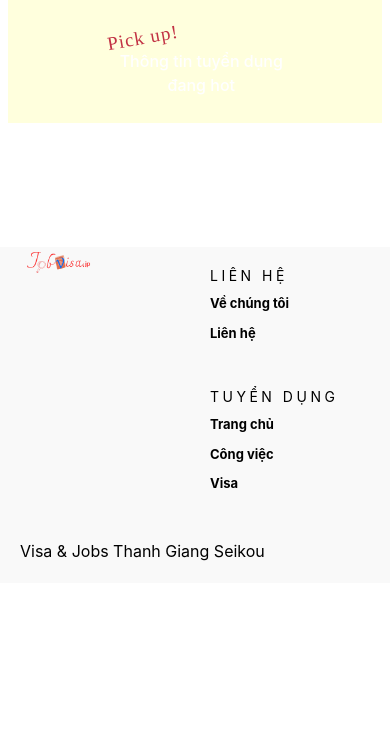
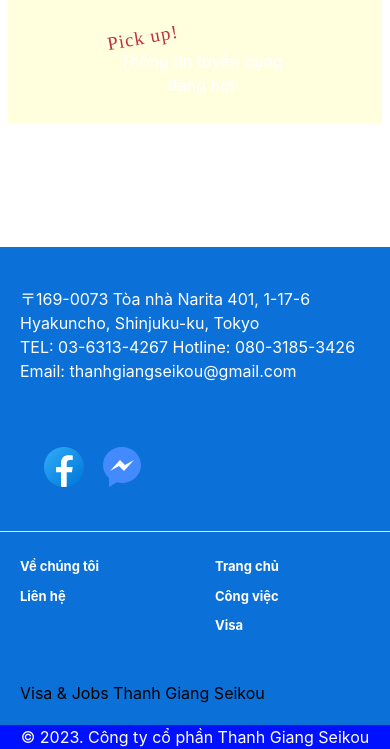
Before and after one commit to doanhnd5/jobmagement, a Laravel app: page /job/list in a window 390 px wide. Shown: the part 657-1406 px from the top of the page. Before the commit the page ends 1218 px from the top, so only its background shows below. Run offline with Laravel 10, Linux system fonts and the light colour scheme; data that the repository does not hold is empty; some libraries are stand-ins or nearby versions; some web fonts are replaced.

Commit message:
duc update footer

```diff
--- a/public/css/base.css
+++ b/public/css/base.css
@@ -930,25 +930,65 @@
     width: 100%;
     position: relative;
     height: auto;
-    background-color: rgb(249, 249, 249);
+    background-color: #0b70d8;
   }
-  .footer .col {
-    width: 190px;
-    height: auto;
-    float: left;
-    box-sizing: border-box;
-    -webkit-box-sizing: border-box;
-    -moz-box-sizing: border-box;
-    padding: 0px 20px 20px 20px;
-  }
-  .footer .col.map-col {
-    width: 380px;
+  .footer .col.logo {
+    width: 25%;
     height: auto;
     float: left;
     box-sizing: border-box;
     -webkit-box-sizing: border-box;
     -moz-box-sizing: border-box;
     padding: 20px 20px 20px 20px;
+  }
+  .footer .col.adress{
+    width: 50%;
+    height: auto;
+    float: left;
+    box-sizing: border-box;
+    -webkit-box-sizing: border-box;
+    -moz-box-sizing: border-box;
+    padding: 40px 20px 20px 20px;
+  }
+  .footer .col.sns {
+    width: 25%;
+    height: auto;
+    float: left;
+    box-sizing: border-box;
+    -webkit-box-sizing: border-box;
+    -moz-box-sizing: border-box;
+    padding: 20px 20px 20px 20px;
+  }
+  .footer .col.facebook {
+    width: 50%;
+    height: auto;
+    float: left;
+    box-sizing: border-box;
+    -webkit-box-sizing: border-box;
+    -moz-box-sizing: border-box;
+    padding: 20px 20px 20px 20px;
+  }
+  .footer .col.contact {
+    width: 25%;
+    height: auto;
+    float: left;
+    box-sizing: border-box;
+    -webkit-box-sizing: border-box;
+    -moz-box-sizing: border-box;
+    padding: 20px 20px 20px 20px;
+  }
+  .footer .col.page {
+    width: 20%;
+    height: auto;
+    float: left;
+    box-sizing: border-box;
+    -webkit-box-sizing: border-box;
+    -moz-box-sizing: border-box;
+    padding: 20px 20px 20px 20px;
+  }
+  .sns-icon{
+    padding: 20px 20px 20px 20px;
+
   }
   .footer .col h1 {
     margin: 0;
@@ -968,7 +1008,7 @@
     padding: 0;
   }
   .footer .col ul li {
-    color: #000000;
+    color: #ffffff;
     font-size: 18px;
     font-family: inherit;
     font-weight: bold;
@@ -977,6 +1017,9 @@
     transition: .2s;
     -webkit-transition: .2s;
     -moz-transition: .2s;
+  }
+  .footer .col p {
+    color: #ffffff;
   }
   .social ul li {
     display: inline-block;
@@ -991,6 +1034,11 @@
   }
   .clearfix {
     clear: both;
+  }
+  .copyright{
+    background-color: #0011ff;
+    text-align: center;
+    color: white;
   }
   @media only screen and (min-width: 1280px) {
     .contain {
@@ -1008,8 +1056,53 @@
     }
   }
   @media only screen and (max-width: 950px) {
-    .footer .col {
-      width: 33%;
+    .footer {
+      background-color: #0b70d8 !important;
+    }
+    .footer .col.sns{
+      width: 100%;
+      height: auto;
+      float: left;
+      box-sizing: border-box;
+      -webkit-box-sizing: border-box;
+      -moz-box-sizing: border-box;
+    }
+    .footer .col.adress{
+      width: 100%;
+      height: auto;
+      float: left;
+      box-sizing: border-box;
+      -webkit-box-sizing: border-box;
+      -moz-box-sizing: border-box;
+    }
+    .footer .col.facebook {
+      width: 100%;
+      height: auto;
+      float: left;
+      box-sizing: border-box;
+      -webkit-box-sizing: border-box;
+      -moz-box-sizing: border-box;
+    }
+    .footer .col.logo {
+      display:none;
+    }
+    .footer .col.contact {
+      width: 50%;
+      height: auto;
+      float: left;
+      box-sizing: border-box;
+      -webkit-box-sizing: border-box;
+      -moz-box-sizing: border-box;
+      padding: 20px 20px 20px 20px;
+    }
+    .footer .col.page {
+      width: 50%;
+      height: auto;
+      float: left;
+      box-sizing: border-box;
+      -webkit-box-sizing: border-box;
+      -moz-box-sizing: border-box;
+      padding: 20px 20px 20px 20px;
     }
     .footer .col h1 {
       font-size: 14px;
--- a/resources/views/includes/footer.blade.php
+++ b/resources/views/includes/footer.blade.php
@@ -5,15 +5,47 @@
     <!-- FOOTER START -->
     <div class="footer">
         <div class="contain">
-            <div class="col">
+            <div class="col logo">
                 <ul>
                     <div class="footer-logo">
                         <img src="{{asset('image/logo2.png/')}}" alt="Logo" />
                     </div>
                 </ul>
             </div>
-            <div class="col">
-                <h1 style="color:black">Liên hệ</h1>
+            <div class="col adress">
+            <ul>
+                <p>
+                〒169-0073
+                    Tòa nhà Narita 401, 1-17-6 Hyakuncho, Shinjuku-ku, Tokyo
+                </p>
+                <p>
+                TEL: 03-6313-4267  Hotline: 080-3185-3426 <br/>Email: thanhgiangseikou@gmail.com
+                </p>
+                </ul>
+            </div>
+                <div class="col sns">
+                    <div class="sns-icon">
+                    <div class="contact">
+                      <a href="https://www.facebook.com/thanhgiangseikou">
+                        <img src="{{asset('image/facebook.svg')}}">
+                      </a>
+                      <a href="https://www.messenger.com/t/383063642069568">
+                        <img src="{{asset('image/messenge.svg')}}">
+                      </a>
+                    </div>
+                    </div>
+            </div>
+            <div class="clearfix"></div>
+        </div>
+    </div>
+
+    @include('includes.modal.change_password')
+    <div id="fb-root"></div>
+<script async defer crossorigin="anonymous" src="https://connect.facebook.net/ja_JP/sdk.js#xfbml=1&version=v17.0" nonce="wwjPYoxd"></script>
+<hr>
+<div class="footer">
+        <div class="contain">
+            <div class="col contact">
                 <ul>
                 <li><a target="_blank" href="/about">
                             Về chúng tôi</a></li>
@@ -22,9 +54,7 @@
                     </li>
                 </ul>
             </div>
-            <div class="col"></div>
-            <div class="col">
-                <h1 style="color:black">Tuyển dụng</h1>
+            <div class="col page">
                 <ul>
                     <li><a href="/">Trang chủ</a></li>
                     <li>
@@ -40,9 +70,9 @@
                     @endif
                 </ul>
             </div>
-            <div class="col map-col">
+            <div class="col facebook">
                 <ul>
-                <div class="fb-page" data-href="https://www.facebook.com/thanhgiangseikou" data-tabs="timeline" data-width="" data-small-header="false" data-adapt-container-width="true" data-height="100" data-hide-cover="false" data-show-facepile="true"><blockquote cite="https://www.facebook.com/thanhgiangseikou" class="fb-xfbml-parse-ignore"><a href="https://www.facebook.com/thanhgiangseikou">Visa &amp; Jobs Thanh Giang Seikou</a></blockquote></div>
+                <div class="fb-page" data-href="https://www.facebook.com/thanhgiangseikou" data-tabs="timeline" data-width="500" data-small-header="false" data-adapt-container-width="true" data-height="150" data-hide-cover="false" data-show-facepile="true"><blockquote cite="https://www.facebook.com/thanhgiangseikou" class="fb-xfbml-parse-ignore"><a href="https://www.facebook.com/thanhgiangseikou">Visa &amp; Jobs Thanh Giang Seikou</a></blockquote></div>
                 </ul>
             </div>
             <div class="clearfix"></div>
@@ -51,6 +81,5 @@
 
     @include('includes.modal.change_password')
     <div id="fb-root"></div>
-<script async defer crossorigin="anonymous" src="https://connect.facebook.net/ja_JP/sdk.js#xfbml=1&version=v17.0" nonce="wwjPYoxd"></script>
-
+    <p class="copyright">&copy; 2023. Công ty cổ phần <span class="notranslate">Thanh Giang Seikou</span></p>
 </footer>
--- a/resources/views/layout/base.blade.php
+++ b/resources/views/layout/base.blade.php
@@ -115,7 +115,7 @@
     {{-- Header --}}
     @include('includes.header')
     {{-- Main --}}
-    <main id="main">
+    <main class="wrapper" id="main">
         <div id="spinerLoading"
             class="hidden flex justify-center items-center h-screen fixed top-0 left-0 right-0 bottom-0 w-full overflow-hidden bg-gray-700 opacity-75">
             <div
```
Also changed, not shown: public/image/freedial-w.png (added), public/image/freedial.png (added), public/image/news-cover.png (added), public/image/post/job_1.jpeg (added), public/image/uploaded/job_1.jpeg (added), public/image/uploaded/スクリーンショット 2023-06-15 21.22.15.png (added).
